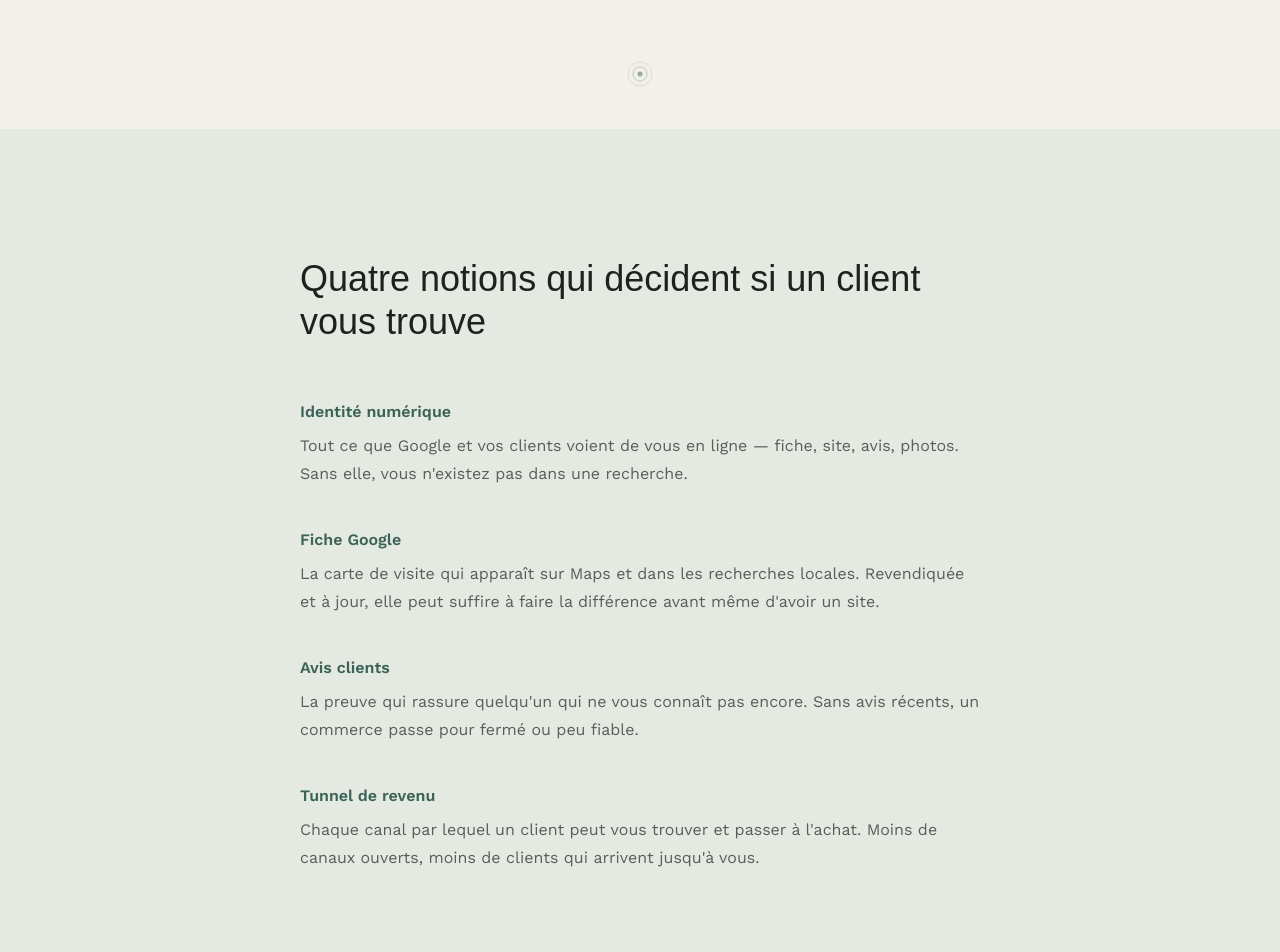
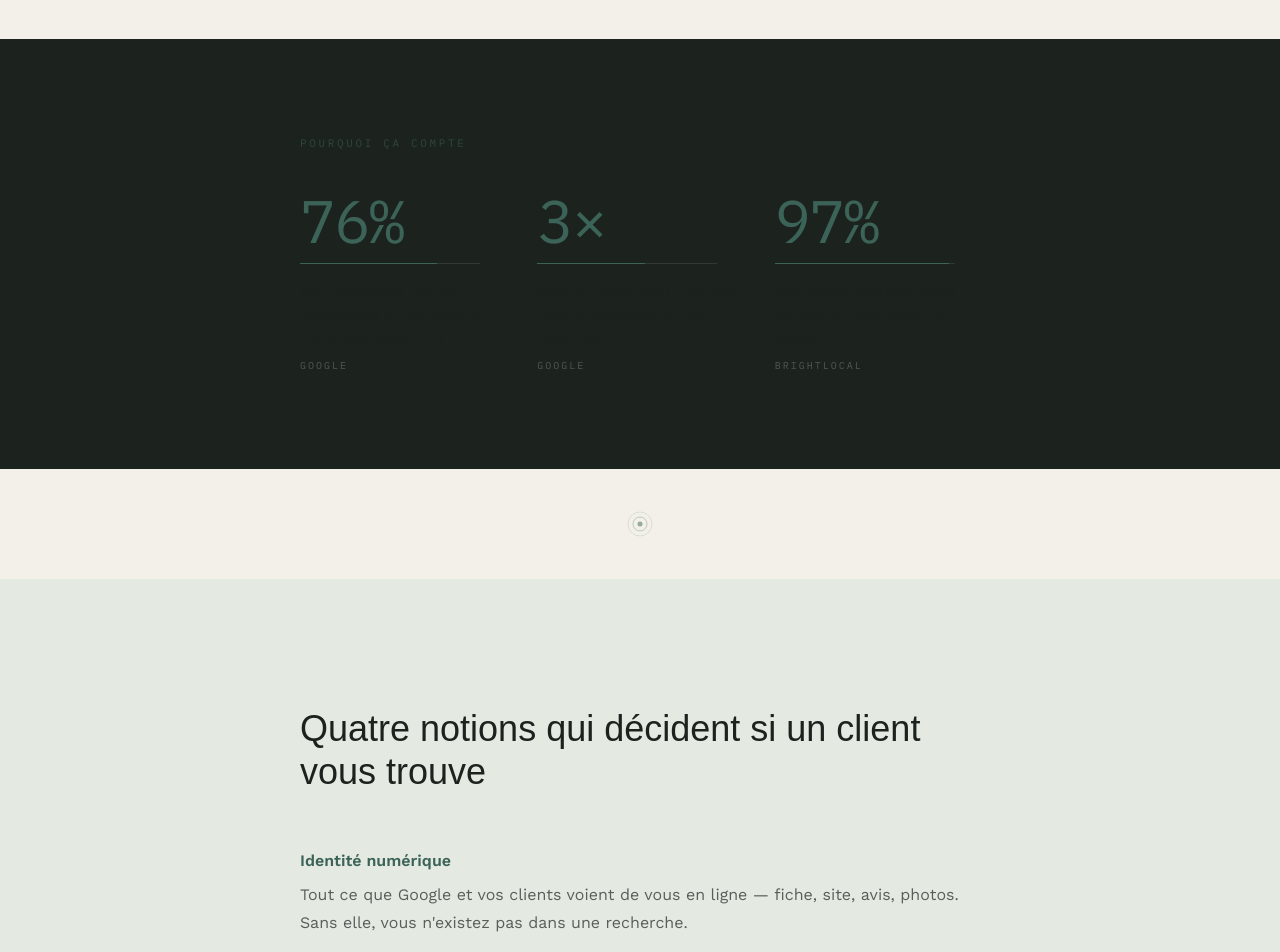
Before and after one commit to mastonic/google-pme-agence, a Next.js app in the folder landing-site/: page / in a window 1280 px wide. Shown: the part 940-1892 px from the top of the page. Built offline with nearby package versions, Linux system fonts and the light colour scheme; a web font is replaced by a local one.

Commit message:
feat(landing): add stats section + scroll-reveal animations

```diff
--- /dev/null
+++ b/landing-site/app/components/ScrollReveal.tsx
@@ -0,0 +1,44 @@
+"use client"
+
+import { useEffect, useRef, type ReactNode } from 'react'
+
+export function ScrollReveal({
+  children,
+  delay = 0,
+  className,
+}: {
+  children: ReactNode
+  delay?: number
+  className?: string
+}) {
+  const ref = useRef<HTMLDivElement>(null)
+
+  useEffect(() => {
+    const el = ref.current
+    if (!el) return
+    if (window.matchMedia('(prefers-reduced-motion: reduce)').matches) return
+
+    el.style.opacity = '0'
+    el.style.transform = 'translateY(20px)'
+    el.style.transition = `opacity 0.6s ease ${delay}ms, transform 0.6s ease ${delay}ms`
+
+    const observer = new IntersectionObserver(
+      ([entry]) => {
+        if (entry.isIntersecting) {
+          el.style.opacity = '1'
+          el.style.transform = 'translateY(0)'
+          observer.disconnect()
+        }
+      },
+      { threshold: 0.08, rootMargin: '0px 0px -32px 0px' }
+    )
+    observer.observe(el)
+    return () => observer.disconnect()
+  }, [delay])
+
+  return (
+    <div ref={ref} className={className}>
+      {children}
+    </div>
+  )
+}
--- /dev/null
+++ b/landing-site/app/components/StatStrip.tsx
@@ -0,0 +1,135 @@
+"use client"
+
+import { useEffect, useRef, useState } from 'react'
+
+const STATS = [
+  {
+    value: 76,
+    suffix: '%',
+    label: 'des recherches locales aboutissent à une visite en commerce sous 24 h',
+    source: 'Google',
+  },
+  {
+    value: 3,
+    suffix: '×',
+    label: 'plus de visites pour une fiche Google optimisée vs une fiche vide',
+    source: 'Google',
+  },
+  {
+    value: 97,
+    suffix: '%',
+    label: 'des consommateurs lisent les avis en ligne avant de choisir',
+    source: 'BrightLocal',
+  },
+] as const
+
+function StatCard({
+  value,
+  suffix,
+  label,
+  source,
+  delay,
+}: {
+  value: number
+  suffix: string
+  label: string
+  source: string
+  delay: number
+}) {
+  const [count, setCount] = useState(0)
+  const [visible, setVisible] = useState(false)
+  const ref = useRef<HTMLDivElement>(null)
+  const started = useRef(false)
+
+  useEffect(() => {
+    const reduced = window.matchMedia('(prefers-reduced-motion: reduce)').matches
+    const el = ref.current
+    if (!el) return
+
+    const observer = new IntersectionObserver(
+      ([entry]) => {
+        if (entry.isIntersecting && !started.current) {
+          started.current = true
+          setVisible(true)
+
+          if (reduced) {
+            setCount(value)
+            return
+          }
+
+          setTimeout(() => {
+            const duration = 1100
+            const startTime = performance.now()
+            const tick = (now: number) => {
+              const progress = Math.min((now - startTime) / duration, 1)
+              const eased = 1 - Math.pow(1 - progress, 3)
+              setCount(Math.round(eased * value))
+              if (progress < 1) requestAnimationFrame(tick)
+            }
+            requestAnimationFrame(tick)
+          }, delay)
+        }
+      },
+      { threshold: 0.4 }
+    )
+    observer.observe(el)
+    return () => observer.disconnect()
+  }, [value, delay])
+
+  // Bar fills to stat value for %, to 60% visual for × (no natural max)
+  const barTarget = suffix === '%' ? value : 60
+  const reduced =
+    typeof window !== 'undefined'
+      ? window.matchMedia('(prefers-reduced-motion: reduce)').matches
+      : false
+
+  return (
+    <div ref={ref}>
+      {/* Animated number */}
+      <p className="font-mono text-[3.25rem] leading-none tracking-tight text-jade sm:text-[3.75rem] tabular-nums">
+        {count}
+        {suffix}
+      </p>
+
+      {/* Fill bar */}
+      <div className="mt-3 h-px w-full max-w-[180px] overflow-hidden bg-porcelaine/10">
+        <div
+          className="h-full bg-jade"
+          style={{
+            width: visible ? `${barTarget}%` : '0%',
+            transition: reduced
+              ? 'none'
+              : `width 1.4s cubic-bezier(0.2, 0, 0.5, 1) ${delay + 250}ms`,
+          }}
+        />
+      </div>
+
+      {/* Label */}
+      <p className="mt-4 text-[0.875rem] leading-[1.65] text-porcelaine/58">
+        {label}
+      </p>
+
+      {/* Source */}
+      <p className="mt-2 font-mono text-[0.625rem] uppercase tracking-[0.2em] text-porcelaine/25">
+        {source}
+      </p>
+    </div>
+  )
+}
+
+export function StatStrip() {
+  return (
+    <section className="bg-encre px-6 py-16 sm:py-24" aria-label="Chiffres clés">
+      <div className="mx-auto max-w-[680px]">
+        <p className="mb-10 font-mono text-[0.68rem] uppercase tracking-[0.25em] text-jade/55">
+          Pourquoi ça compte
+        </p>
+        <div className="grid grid-cols-1 gap-12 sm:grid-cols-3 sm:gap-8">
+          {STATS.map((stat, i) => (
+            <StatCard key={stat.label} {...stat} delay={i * 160} />
+          ))}
+        </div>
+      </div>
+    </section>
+  )
+}
--- a/landing-site/app/page.tsx
+++ b/landing-site/app/page.tsx
@@ -1,14 +1,17 @@
+import { StatStrip } from './components/StatStrip'
+import { ScrollReveal } from './components/ScrollReveal'
+
 // ──────────────────────────────────────────────────────────────────
 // PROVISOIRE — prix à valider avant mise en production.
 // Pour modifier le tarif ou les conditions, changer uniquement
 // cet objet. Ne pas toucher au reste du fichier.
 // ──────────────────────────────────────────────────────────────────
 const pricingConfig = {
-  label: "Plan unique pour l’instant",
+  label: "Plan unique pour l'instant",
   price: "49",
   currency: "€",
   period: "/mois",
-  conditions: ["sans engagement", "résiliable à tout moment", "7 jours d’essai"],
+  conditions: ["sans engagement", "résiliable à tout moment", "7 jours d'essai"],
 } as const
 // ──────────────────────────────────────────────────────────────────
 
@@ -73,13 +76,7 @@ const services = [
 
 function MapPinIcon() {
   return (
-    <svg
-      width="22"
-      height="30"
-      viewBox="0 0 22 30"
-      fill="none"
-      aria-hidden="true"
-    >
+    <svg width="22" height="30" viewBox="0 0 22 30" fill="none" aria-hidden="true">
       <path
         d="M11 1C5.477 1 1 5.477 1 11c0 8.5 10 19 10 19S21 19.5 21 11C21 5.477 16.523 1 11 1z"
         fill="#3C6358"
@@ -97,16 +94,12 @@ function HeroPulse() {
   return (
     <div
       className="relative mx-auto mb-16 flex items-center justify-center"
-      style={{ width: 190, height: 190 }}
+      style={{ width: 210, height: 210 }}
       aria-hidden="true"
     >
-      {/* Anneau 1 — démarre petit, s'élargit et s'estompe */}
-      <div className="hero-pulse-ring absolute inset-0 rounded-full border border-jade" />
-      {/* Anneau 2 — décalé de 1.5 s */}
+      <div className="hero-pulse-ring absolute inset-0 rounded-full border-2 border-jade" />
       <div className="hero-pulse-ring hero-pulse-ring--delay absolute inset-0 rounded-full border border-jade" />
-      {/* Point central */}
-      <div className="absolute top-1/2 left-1/2 h-3 w-3 -translate-x-1/2 -translate-y-1/2 rounded-full bg-jade" />
-      {/* Repère de carte — la pointe touche le point central */}
+      <div className="absolute top-1/2 left-1/2 h-3.5 w-3.5 -translate-x-1/2 -translate-y-1/2 rounded-full bg-jade" />
       <div className="absolute bottom-1/2 left-1/2 -translate-x-1/2">
         <MapPinIcon />
       </div>
@@ -114,30 +107,12 @@ function HeroPulse() {
   )
 }
 
-/**
- * Séparateur entre sections — version statique et miniature de l'élément
- * signature. Remplace un simple trait horizontal.
- */
 function PulseSeparator() {
   return (
     <div className="flex justify-center py-10" aria-hidden="true">
       <svg width="30" height="30" viewBox="0 0 30 30" fill="none">
-        <circle
-          cx="15"
-          cy="15"
-          r="12"
-          stroke="#3C6358"
-          strokeWidth="0.75"
-          opacity="0.18"
-        />
-        <circle
-          cx="15"
-          cy="15"
-          r="7"
-          stroke="#3C6358"
-          strokeWidth="1"
-          opacity="0.28"
-        />
+        <circle cx="15" cy="15" r="12" stroke="#3C6358" strokeWidth="0.75" opacity="0.18" />
+        <circle cx="15" cy="15" r="7"  stroke="#3C6358" strokeWidth="1"    opacity="0.28" />
         <circle cx="15" cy="15" r="2.5" fill="#3C6358" opacity="0.5" />
       </svg>
     </div>
@@ -152,87 +127,82 @@ export default function Page() {
 
       {/* ════════════════════════════════════════
           HERO
-          Fond porcelaine · Pulse animé + titre + sous-titre + CTA scroll
       ════════════════════════════════════════ */}
       <section className="bg-porcelaine px-6 pb-28 pt-36 sm:pb-36 sm:pt-44">
         <div className="mx-auto max-w-[680px] text-center">
-
-          {/* Eyebrow */}
           <p className="mb-10 font-mono text-[0.68rem] uppercase tracking-[0.28em] text-jade">
             Pulse‑PME
           </p>
-
-          {/* Élément signature — pulse animé */}
           <HeroPulse />
-
-          {/* Titre H1 */}
           <h1 className="mb-6 font-display text-[2.5rem] font-medium leading-[1.1] tracking-[-0.01em] text-encre sm:text-[3.25rem]">
             Votre commerce existe.{' '}
             <span className="block sm:inline">Pour Google, pas encore.</span>
           </h1>
-
-          {/* Sous-titre */}
           <p className="mx-auto mb-12 max-w-[520px] text-[1.0625rem] leading-[1.72] text-encre/65">
             La plupart de vos clients cherchent en ligne avant de se déplacer.
             Pulse-PME donne à votre commerce la présence numérique qui les
             ramène chez vous — sans que vous ayez à vous en occuper.
           </p>
-
-          {/* CTA scroll */}
           <a
-            href="#notions"
-            className="inline-flex items-center gap-2 border-b border-jade/35 pb-px font-sans text-[0.9375rem] font-medium text-jade transition-colors hover:border-jade hover:text-jade focus-visible:rounded-sm focus-visible:outline-none focus-visible:ring-2 focus-visible:ring-jade focus-visible:ring-offset-4 focus-visible:ring-offset-porcelaine"
+            href="#stats"
+            className="inline-flex items-center gap-2 border-b border-jade/35 pb-px font-sans text-[0.9375rem] font-medium text-jade transition-colors hover:border-jade focus-visible:rounded-sm focus-visible:outline-none focus-visible:ring-2 focus-visible:ring-jade focus-visible:ring-offset-4 focus-visible:ring-offset-porcelaine"
           >
             Voir comment ça marche
             <span aria-hidden="true" className="text-[0.8rem]">↓</span>
           </a>
+        </div>
+      </section>
 
+      {/* ════════════════════════════════════════
+          STATS — chiffres clés sur fond sombre
+      ════════════════════════════════════════ */}
+      <div id="stats">
+        <StatStrip />
+      </div>
+
+      <PulseSeparator />
+
+      {/* ════════════════════════════════════════
+          NOTIONS — 4 définitions avec reveal décalé
+      ════════════════════════════════════════ */}
+      <section id="notions" className="bg-brume px-6 py-24 sm:py-32">
+        <div className="mx-auto max-w-[680px]">
+          <ScrollReveal>
+            <h2 className="mb-14 font-display text-[1.875rem] font-normal leading-[1.2] text-encre sm:text-[2.25rem]">
+              Quatre notions qui décident si un client vous trouve
+            </h2>
+          </ScrollReveal>
+          <dl className="space-y-10">
+            {notions.map(({ term, def }, i) => (
+              <ScrollReveal key={term} delay={i * 90}>
+                <div>
+                  <dt className="mb-2 font-sans font-semibold text-jade">{term}</dt>
+                  <dd className="leading-[1.75] text-encre/70">{def}</dd>
+                </div>
+              </ScrollReveal>
+            ))}
+          </dl>
         </div>
       </section>
 
       <PulseSeparator />
 
       {/* ════════════════════════════════════════
-          NOTIONS
-          Fond brume · 4 définitions, non numérotées
-      ════════════════════════════════════════ */}
-      <section id="notions" className="bg-brume px-6 py-24 sm:py-32">
-        <div className="mx-auto max-w-[680px]">
-
-          <h2 className="mb-14 font-display text-[1.875rem] font-normal leading-[1.2] text-encre sm:text-[2.25rem]">
-            Quatre notions qui décident si un client vous trouve
-          </h2>
-
-          <dl className="space-y-10">
-            {notions.map(({ term, def }) => (
-              <div key={term}>
-                <dt className="mb-2 font-sans font-semibold text-jade">{term}</dt>
-                <dd className="leading-[1.75] text-encre/70">{def}</dd>
-              </div>
-            ))}
-          </dl>
-
-        </div>
-      </section>
-
-      <PulseSeparator />
-
-      {/* ════════════════════════════════════════
-          MÉTHODE
-          Fond porcelaine · Étapes 01→04 numérotées (vraie séquence)
+          MÉTHODE — étapes 01→04
       ════════════════════════════════════════ */}
       <section id="methode" className="bg-porcelaine px-6 py-24 sm:py-32">
         <div className="mx-auto max-w-[680px]">
-
+          <ScrollReveal>
             <h2 className="mb-14 font-display text-[1.875rem] font-normal leading-[1.2] text-encre sm:text-[2.25rem]">
               Comment ça marche
             </h2>
-
+          </ScrollReveal>
           <ol className="list-none divide-y divide-encre/[0.08]">
-            {steps.map(({ num, title, desc }) => (
-              <li key={num} className="flex gap-7 py-8 sm:gap-10">
+            {steps.map(({ num, title, desc }, i) => (
+              <ScrollReveal key={num} delay={i * 80}>
+                <li className="flex gap-7 py-8 sm:gap-10">
                   <span
-                  className="font-mono text-[1.125rem] leading-7 tracking-wide text-jade/60 shrink-0"
+                    className="shrink-0 font-mono text-[1.125rem] leading-7 tracking-wide text-jade/60"
                     aria-hidden="true"
                   >
                     {num}
@@ -242,9 +212,9 @@ export default function Page() {
                     <p className="leading-[1.72] text-encre/65">{desc}</p>
                   </div>
                 </li>
+              </ScrollReveal>
             ))}
           </ol>
-
         </div>
       </section>
 
@@ -252,52 +222,46 @@ export default function Page() {
 
       {/* ════════════════════════════════════════
           INCLUS
-          Fond brume · Liste des services
       ════════════════════════════════════════ */}
       <section className="bg-brume px-6 py-24 sm:py-32">
         <div className="mx-auto max-w-[680px]">
-
+          <ScrollReveal>
             <h2 className="mb-12 font-display text-[1.875rem] font-normal leading-[1.2] text-encre sm:text-[2.25rem]">
               Ce qui est inclus
             </h2>
-
+          </ScrollReveal>
           <ul className="space-y-5">
-            {services.map((service) => (
-              <li key={service} className="flex items-start gap-4">
-                <span
-                  className="mt-0.5 shrink-0 font-sans text-sm leading-6 text-jade"
-                  aria-hidden="true"
-                >
+            {services.map((service, i) => (
+              <ScrollReveal key={service} delay={i * 80}>
+                <li className="flex items-start gap-4">
+                  <span className="mt-0.5 shrink-0 font-sans text-sm leading-6 text-jade" aria-hidden="true">
                     —
                   </span>
                   <span className="leading-[1.72] text-encre/80">{service}</span>
                 </li>
+              </ScrollReveal>
             ))}
           </ul>
-
         </div>
       </section>
 
       <PulseSeparator />
 
       {/* ════════════════════════════════════════
-          OFFRE
-          Fond porcelaine · Tarif affiché en IBM Plex Mono
+          OFFRE — tarif en IBM Plex Mono
       ════════════════════════════════════════ */}
       <section className="bg-porcelaine px-6 py-24 sm:py-32">
         <div className="mx-auto max-w-[680px]">
-
+          <ScrollReveal>
             <h2 className="mb-12 font-display text-[1.875rem] font-normal leading-[1.2] text-encre sm:text-[2.25rem]">
               Une offre simple
             </h2>
-
-          {/* Carte tarifaire */}
+          </ScrollReveal>
+          <ScrollReveal delay={120}>
             <div className="mx-auto max-w-sm rounded-2xl border border-encre/[0.09] px-10 py-12 text-center sm:px-14">
               <p className="mb-5 text-sm tracking-wide text-encre/45">
                 {pricingConfig.label}
               </p>
-
-            {/* Prix — IBM Plex Mono pour l'effet "mesure précise" */}
               <div className="mb-6 flex items-baseline justify-center gap-1">
                 <span className="font-mono text-[3.75rem] leading-none tracking-tight text-encre">
                   {pricingConfig.price}
@@ -309,83 +273,71 @@ export default function Page() {
                   {pricingConfig.period}
                 </span>
               </div>
-
-            {/* Conditions */}
               <div className="flex flex-wrap justify-center gap-x-4 gap-y-2">
                 {pricingConfig.conditions.map((c) => (
-                <span
-                  key={c}
-                  className="flex items-center gap-1.5 text-[0.8125rem] text-encre/50"
-                >
+                  <span key={c} className="flex items-center gap-1.5 text-[0.8125rem] text-encre/50">
                     <span className="h-1 w-1 rounded-full bg-jade/50" aria-hidden="true" />
                     {c}
                   </span>
                 ))}
               </div>
             </div>
-
+          </ScrollReveal>
         </div>
       </section>
 
       <PulseSeparator />
 
       {/* ════════════════════════════════════════
-          À PROPOS
-          Fond porcelaine · Ludovic / Pulse-PME — pas de faux témoignages
+          À PROPOS — fond porcelaine, pas de faux témoignages
       ════════════════════════════════════════ */}
       <section className="bg-porcelaine px-6 py-24 sm:py-32">
         <div className="mx-auto max-w-[680px]">
-
+          <ScrollReveal>
             <h2 className="mb-8 font-display text-[1.875rem] font-normal leading-[1.2] text-encre sm:text-[2.25rem]">
               Qui est derrière Pulse-PME
             </h2>
-
             <p className="text-[1.0625rem] leading-[1.82] text-encre/72">
               Pulse-PME est porté par Ludovic, indépendant basé en Martinique.
               Je travaille avec des commerces de proximité qui n&apos;ont ni le
               temps ni l&apos;envie de devenir des experts du numérique — c&apos;est
               tout l&apos;objet de Pulse-PME.
             </p>
-
+          </ScrollReveal>
         </div>
       </section>
 
       <PulseSeparator />
 
       {/* ════════════════════════════════════════
-          CTA FINAL
-          Fond brume · Bouton laiton (seul usage de cette couleur)
+          CTA FINAL — bouton laiton (seul usage)
       ════════════════════════════════════════ */}
       <section className="bg-brume px-6 py-24 sm:py-32">
+        <ScrollReveal>
           <div className="mx-auto max-w-[680px] text-center">
-
             <h2 className="mb-10 font-display text-[1.875rem] font-normal leading-[1.2] text-encre sm:text-[2.5rem]">
               Votre commerce a-t-il l&apos;identité numérique qu&apos;il mérite ?
             </h2>
-
             <a
               href={`mailto:${CONTACT.email}`}
               className="inline-flex items-center gap-2 rounded-full bg-laiton px-8 py-4 font-sans text-[0.9375rem] font-semibold text-encre transition-opacity hover:opacity-88 focus-visible:outline-none focus-visible:ring-2 focus-visible:ring-laiton focus-visible:ring-offset-4 focus-visible:ring-offset-brume"
             >
               Demander mon analyse gratuite
             </a>
-
           </div>
+        </ScrollReveal>
       </section>
 
       {/* ════════════════════════════════════════
           FOOTER
-          Fond encre (sombre) · placeholders explicites à compléter
       ════════════════════════════════════════ */}
       <footer className="bg-encre px-6 py-12">
         <div className="mx-auto max-w-[680px] flex flex-col gap-3 text-sm text-porcelaine/50 sm:flex-row sm:items-center sm:justify-between">
-
           <p>
             <span className="font-medium text-porcelaine/75">Pulse-PME</span>
             {' — '}
             {CONTACT.nomLegal}, Martinique
           </p>
-
           <div className="flex flex-wrap items-center gap-x-3 gap-y-1">
             <a
               href={`mailto:${CONTACT.email}`}
@@ -396,7 +348,6 @@ export default function Page() {
             <span aria-hidden="true">·</span>
             <span>{CONTACT.tel}</span>
           </div>
-
         </div>
       </footer>
 
```
Lines whose indentation alone changed are shown as unchanged.
